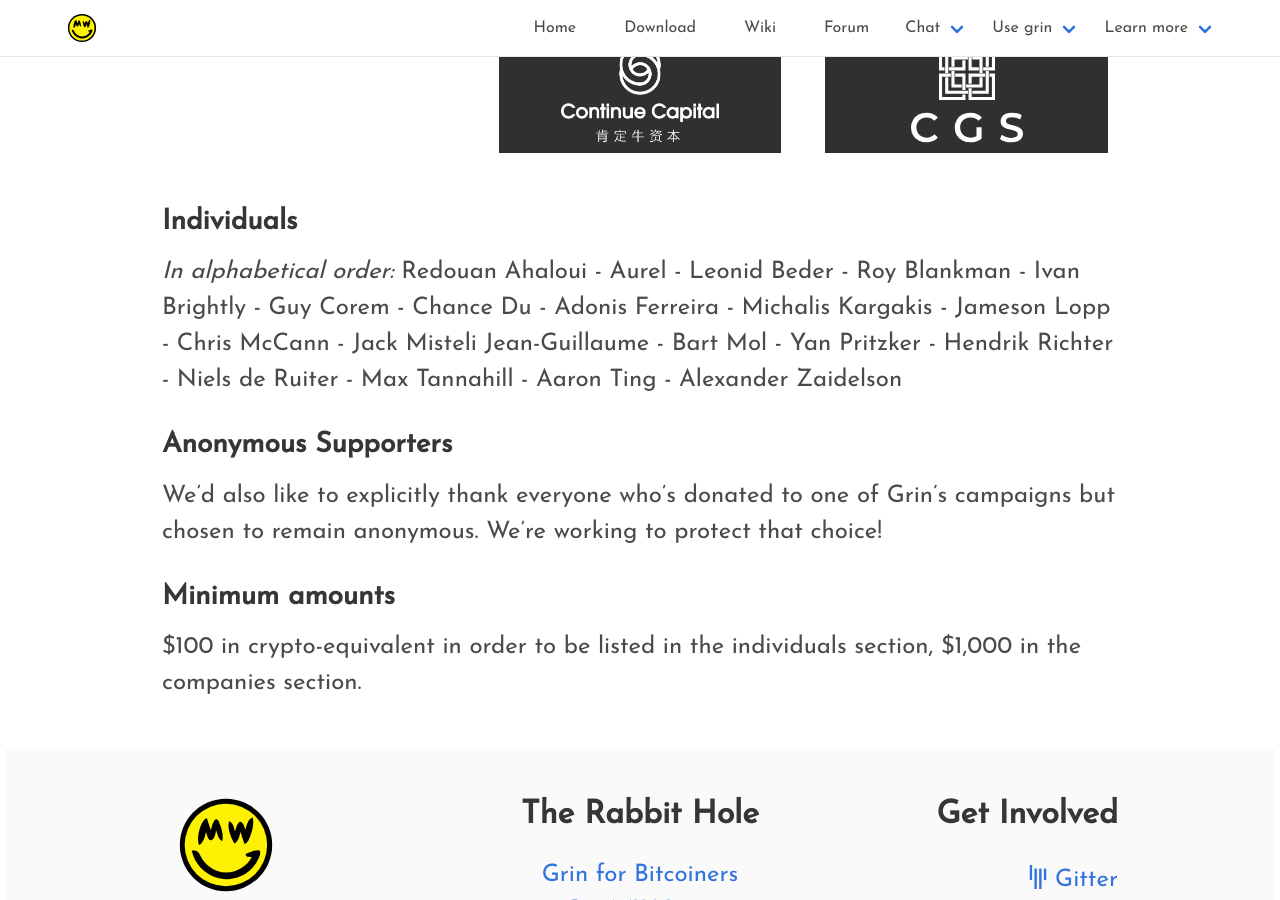
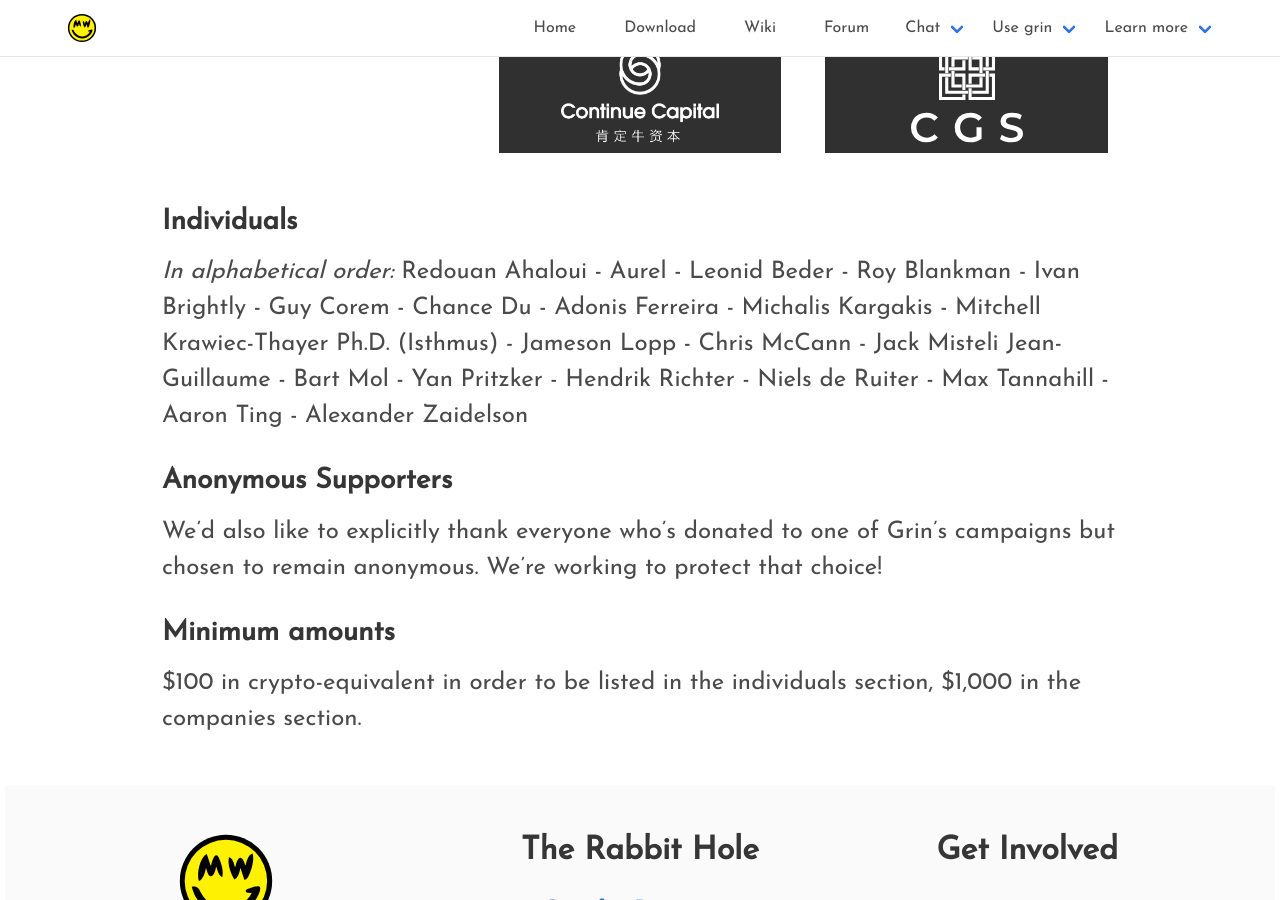
Before and after one commit to mimblewimble/site, a Jekyll site: the page built from friends.md, in a window 1280 px wide and 900 px high, scrolled down 1091 px. Built offline with Jekyll 4.4.1, drawn with Linux system fonts in a browser that asks for light colours; nearby versions of some CDN libraries; our own code applies the rules of GitHub Pages for plain Markdown files.

Commit message:
Adding Mitchell to FoG

```diff
--- a/friends.md
+++ b/friends.md
@@ -72,7 +72,7 @@
 ## Individuals
 
 _In alphabetical order:_
-Redouan Ahaloui - Aurel - Leonid Beder - Roy Blankman - Ivan Brightly - Guy Corem - Chance Du - Adonis Ferreira - Michalis Kargakis - Jameson Lopp - Chris McCann - Jack Misteli Jean-Guillaume - Bart Mol - Yan Pritzker - Hendrik Richter - Niels de Ruiter - Max Tannahill - Aaron Ting - Alexander Zaidelson
+Redouan Ahaloui - Aurel - Leonid Beder - Roy Blankman - Ivan Brightly - Guy Corem - Chance Du - Adonis Ferreira - Michalis Kargakis - Mitchell Krawiec-Thayer Ph.D. (Isthmus) - Jameson Lopp - Chris McCann - Jack Misteli Jean-Guillaume - Bart Mol - Yan Pritzker - Hendrik Richter - Niels de Ruiter - Max Tannahill - Aaron Ting - Alexander Zaidelson
 
 ## Anonymous Supporters
 
```
